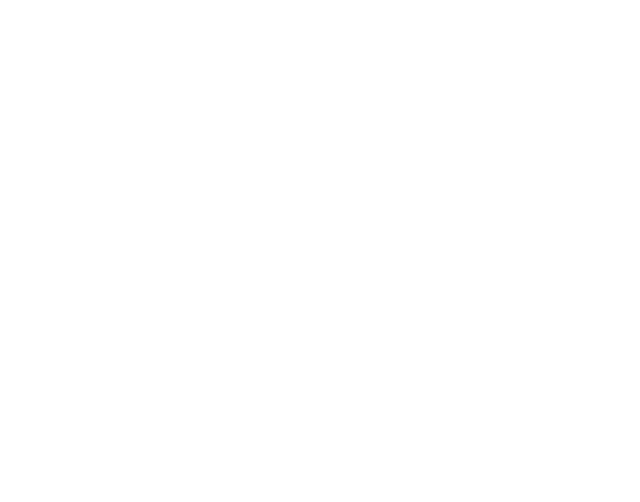
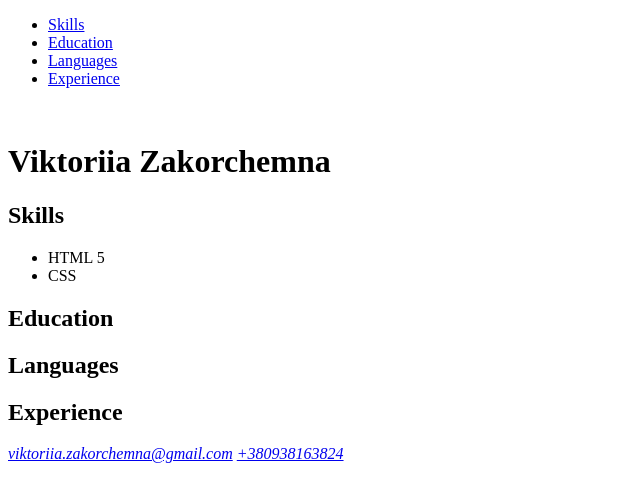
Before and after one commit to viktoriiazk/rsschool-cv, a plain HTML site: page index.html in a window 1280 px wide. Shown: the whole page, without its empty margins (0-640 px from the left). Drawn offline with Linux system fonts and the light colour scheme.

Commit message:
feat: add basic page layout

```diff
--- a/index.html
+++ b/index.html
@@ -2,10 +2,59 @@
 <html lang="en">
 <head>
     <meta charset="UTF-8">
+    <meta http-equiv="x-ua-compatible" content="ie=edge">
     <meta name="viewport" content="width=device-width, initial-scale=1.0">
     <title>CV Zakorchemna</title>
+    <style>
+
+
+    </style>
 </head>
 <body>
+    <header>
+        <div class="container_1024px">
+            <nav class="header__nav"><ul>
+                <li><a href="#">Skills</a></li>
+                <li><a href="#">Education</a></li>
+                <li><a href="#">Languages</a></li>
+                <li><a href="#">Experience</a></li>
+            </ul></nav>
+            <img src="" alt="">
+            <h1 class="header__title">Viktoriia Zakorchemna</h1>
+        </div>
 
+    </header>
+    <main>
+        <div class="container_1024px">
+            <div class="skills">
+                <h2>Skills</h2>
+                <div>
+                    <ul>
+                        <li>HTML 5</li>
+                        <li>CSS</li>
+                    </ul>
+                </div>
+            </div>
+
+<div class="education">
+    <h2>Education</h2>
+</div>
+<div class="languages">
+    <h2>Languages</h2>
+</div>
+<div class="experience">
+    <h2>Experience</h2>
+</div>
+            </div>
+    </main>
+    <footer>
+        <div class="container_1024px">
+            <address>
+                <a href="mailto:viktoriia.zakorchemna@gmail.com">viktoriia.zakorchemna@gmail.com</a>
+                <a href="tel:+380938163824">+380938163824</a>
+
+            </address>
+        </div>
+    </footer>
 </body>
 </html>
```
